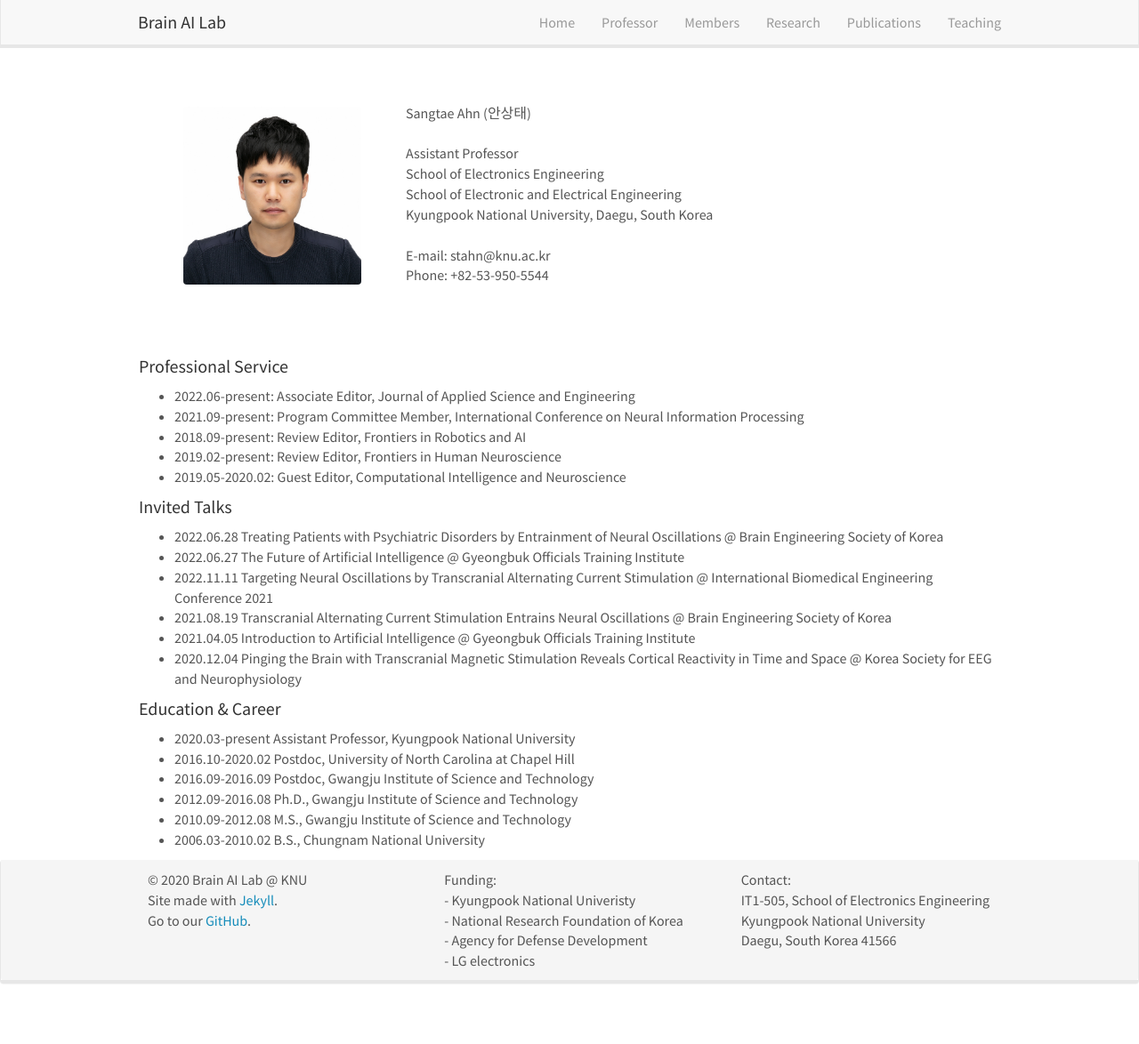
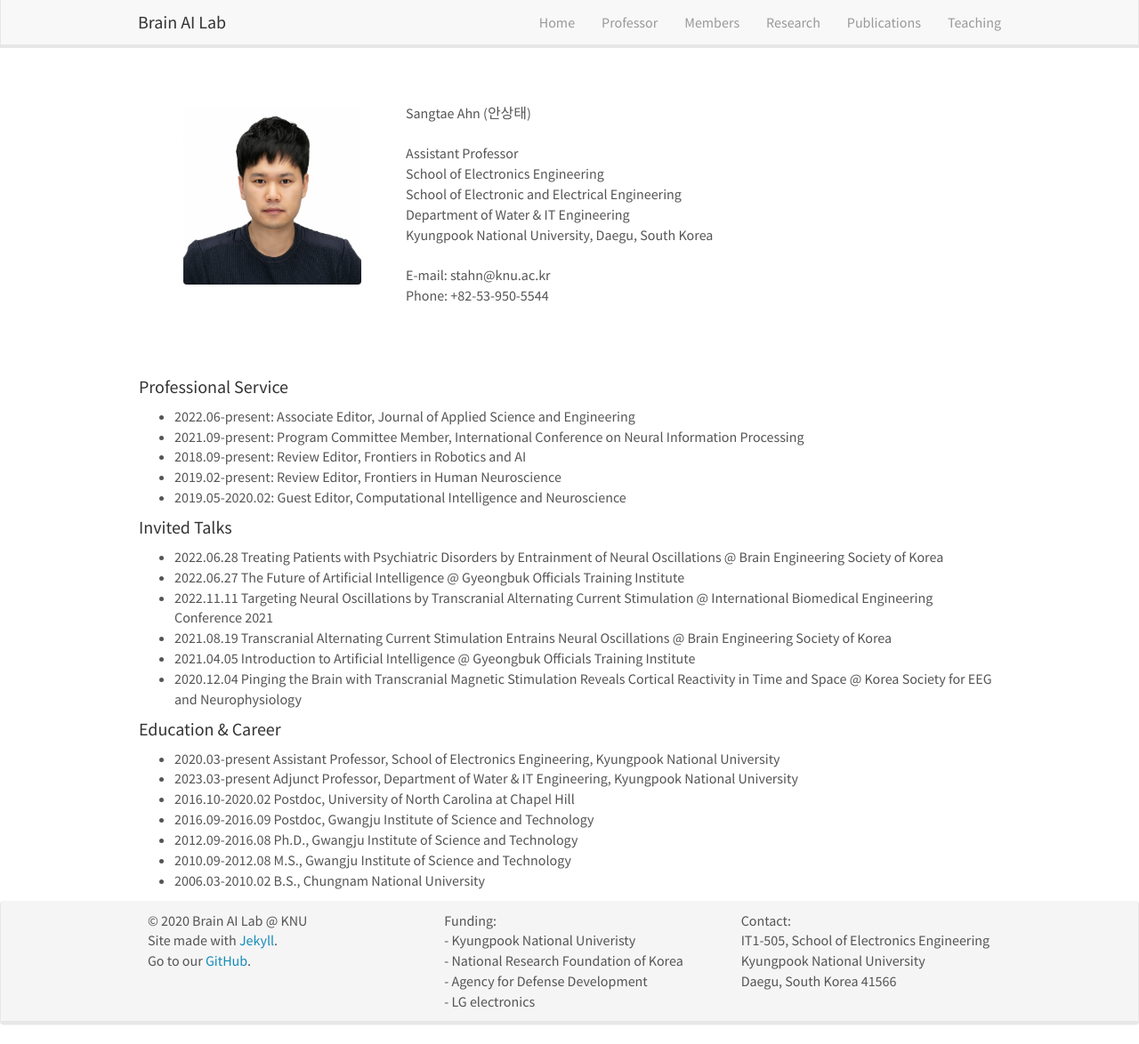
Before and after one commit to KNU-BrainAI/knu-brainai.github.io, a Jekyll site: the page built from _pages/professor.md, in a window 1280 px wide and 1174 px high. Shown: the whole window at 89% size. Built offline with Jekyll 4.4.1, drawn with Linux system fonts in a browser that asks for light colours; nearby versions of some CDN libraries.

Commit message:
Update professor.md

```diff
--- a/_pages/professor.md
+++ b/_pages/professor.md
@@ -12,6 +12,7 @@ Sangtae Ahn (안상태) <br/><br/>
 Assistant Professor <br/>
 School of Electronics Engineering<br/>
 School of Electronic and Electrical Engineering<br/>
+Department of Water & IT Engineering<br/>
 Kyungpook National University, Daegu, South Korea<br/>
 <br/>
 E-mail: stahn@knu.ac.kr<br/>
@@ -34,7 +35,8 @@ Phone: +82-53-950-5544<br/><br/>
 - 2020.12.04 Pinging the Brain with Transcranial Magnetic Stimulation Reveals Cortical Reactivity in Time and Space @ Korea Society for EEG and Neurophysiology
 
 #### Education & Career
-- 2020.03-present Assistant Professor, Kyungpook National University
+- 2020.03-present Assistant Professor, School of Electronics Engineering, Kyungpook National University
+- 2023.03-present Adjunct Professor, Department of Water & IT Engineering, Kyungpook National University
 - 2016.10-2020.02 Postdoc, University of North Carolina at Chapel Hill
 - 2016.09-2016.09 Postdoc, Gwangju Institute of Science and Technology
 - 2012.09-2016.08 Ph.D., Gwangju Institute of Science and Technology
```
